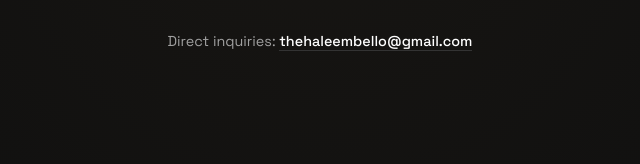
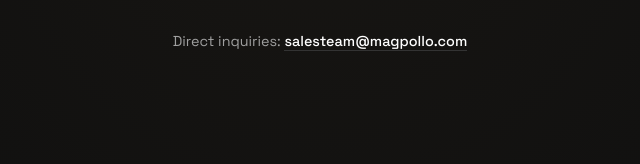
Before and after one commit to genialtechie/3d-landing, a website: page index.html in a window 1280 px wide. Shown: the part 3533-3697 px from the top of the page, 320-960 px from the left. Drawn offline with Linux system fonts and the light colour scheme; a web font is replaced by a local one.

Commit message:
mailto email

```diff
--- a/index.html
+++ b/index.html
@@ -285,15 +285,15 @@
             platform today.
           </p>
           <a
-            href="mailto:thehaleembello@gmail.com?subject=Request%20Early%20Access&body=Hello%2C%0D%0AI'm%20interested%20in%20requesting%20early%20access%20to%20the%203DGRILLZ%20platform.%0D%0AThank%20you!"
+            href="mailto:salesteam@magpollo.com?subject=Request%20Early%20Access&body=Hello%2C%0D%0AI'm%20interested%20in%20requesting%20early%20access%20to%20the%203DGRILLZ%20platform.%0D%0AThank%20you!"
             class="cta-button large"
             >Request Early Access</a
           >
           <p class="contact-info">
             Direct inquiries:
             <a
-              href="mailto:thehaleembello@gmail.com?subject=General%20Inquiry&body=Hello%2C%0D%0AI%20have%20a%20question%20regarding%20your%20services.%0D%0AThank%20you!"
-              >thehaleembello@gmail.com</a
+              href="mailto:salesteam@magpollo.com?subject=General%20Inquiry&body=Hello%2C%0D%0AI%20have%20a%20question%20regarding%20your%20services.%0D%0AThank%20you!"
+              >salesteam@magpollo.com</a
             >
           </p>
         </div>
```
